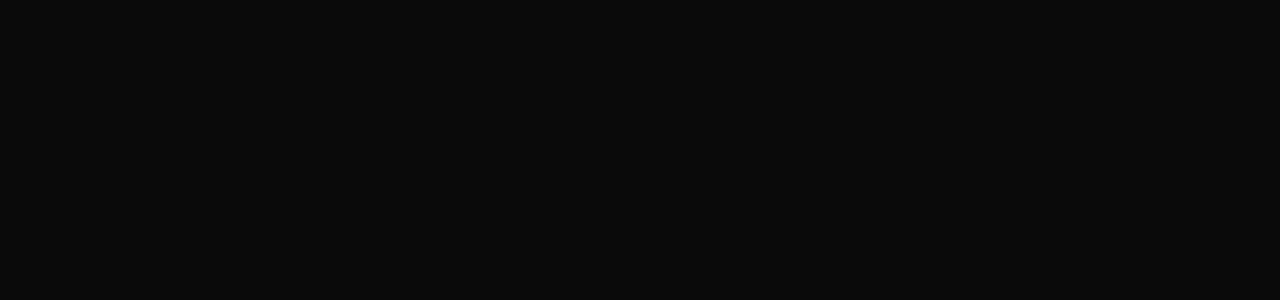
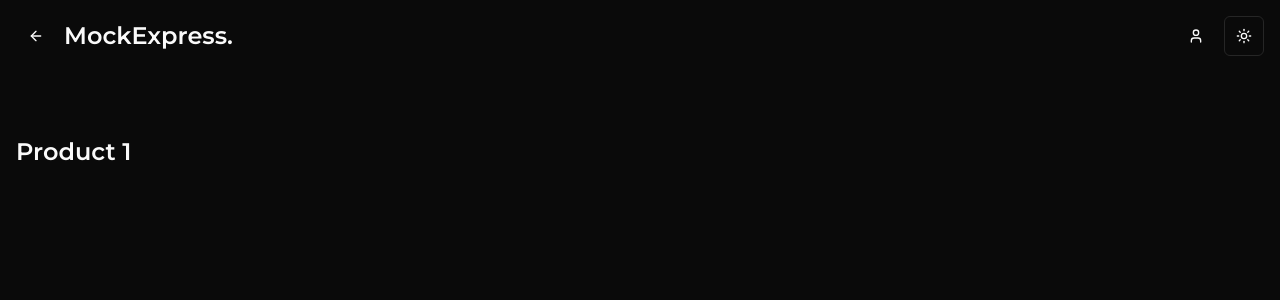
Before and after one commit to alirezajm1382/mockexpress-reactjs, a React (Vite) app: page /shop/product/1 in a window 1280 px wide. Before the commit this address had no page. Shown: the top 300 px of the page. Built offline with nearby package versions, Linux system fonts and the light colour scheme.

Commit message:
feat: Add MainLayout component and update AppHeader
- Create new MainLayout component for in-app pages
- Modify AppHeader to support different layouts (in-app vs. public)
- Update ShopComponent (changes not specified)
- Adjust App.tsx to incorporate new layout structure

```diff
--- a/src/App.tsx
+++ b/src/App.tsx
@@ -8,6 +8,7 @@
 
 //components
 import AppLayout from "./components/app-layout";
+import MainLayout from "./components/main-layout";
 
 //pages
 import HomePage from "./components/pages/HomePage";
@@ -26,8 +27,10 @@
           <Route path="/" element={<AppLayout />}>
             <Route index element={<HomePage />} />
           </Route>
-          <Route path="/shop" element={<ShopPage />} />
-          <Route path="/product/:id" element={<ProductPage />} />
+          <Route path="/shop" element={<MainLayout />}>
+            <Route index element={<ShopPage />} />
+            <Route path="/shop/product/:id" element={<ProductPage />} />
+          </Route>
         </Routes>
       </AnimatePresence>
     </ThemeProvider>
--- /dev/null
+++ b/src/components/main-layout.tsx
@@ -0,0 +1,16 @@
+import { FC } from "react";
+import { Outlet } from "react-router-dom";
+
+//components
+import AppHeader from "./other/AppHeader";
+
+const MainLayout: FC = () => {
+  return (
+    <div>
+      <AppHeader isInApp={true} />
+      <Outlet />
+    </div>
+  );
+};
+
+export default MainLayout;
--- a/src/components/other/AppHeader.tsx
+++ b/src/components/other/AppHeader.tsx
@@ -3,24 +3,42 @@
 //components
 import { ModeToggle } from "../mode-toggle";
 import { Button } from "../ui/button";
-import { LogIn } from "lucide-react";
-import { Link } from "react-router-dom";
+import { ArrowLeftIcon, LogIn, UserIcon } from "lucide-react";
+import { Link, useNavigate } from "react-router-dom";
 import TypeAnimation from "../type-animation";
 
-const AppHeader: FC = () => {
+interface AppHeaderProps {
+  isInApp?: boolean;
+}
+
+const AppHeader: FC<AppHeaderProps> = ({ isInApp }) => {
+  const navigate = useNavigate();
   return (
     <header className="flex justify-between items-center p-4">
+      <div className="flex flex-row items-center gap-2">
+        {isInApp && (
+          <Button size="icon" variant="ghost" onClick={() => navigate(-1)}>
+            <ArrowLeftIcon />
+          </Button>
+        )}
         <Link to="/">
           <h1 className="text-2xl font-semibold">
             <TypeAnimation text="MockExpress." />
           </h1>
         </Link>
+      </div>
       <div className="flex gap-2">
+        {isInApp ? (
+          <Button variant="ghost" size="icon">
+            <UserIcon />
+          </Button>
+        ) : (
           <Link to="/log-in">
             <Button variant="default">
               Login <LogIn />
             </Button>
           </Link>
+        )}
         <ModeToggle />
       </div>
     </header>
--- a/src/components/other/ShopComponent.tsx
+++ b/src/components/other/ShopComponent.tsx
@@ -12,7 +12,7 @@
   return (
     <div className="grid grid-cols-1 md:grid-cols-2 lg:grid-cols-3 gap-4">
       {products.map((product: ProductProps) => (
-        <Link to={`/product/${product.id}`}>
+        <Link to={`/shop/product/${product.id}`}>
           <ProductItem key={product.id} product={product} />
         </Link>
       ))}
```
Lines whose indentation alone changed are shown as unchanged.
